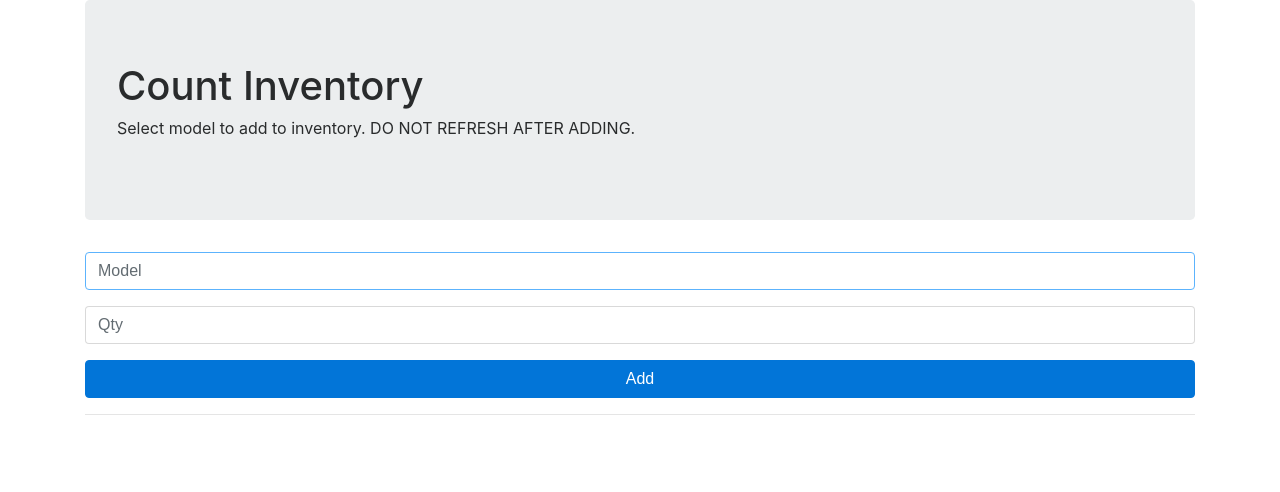
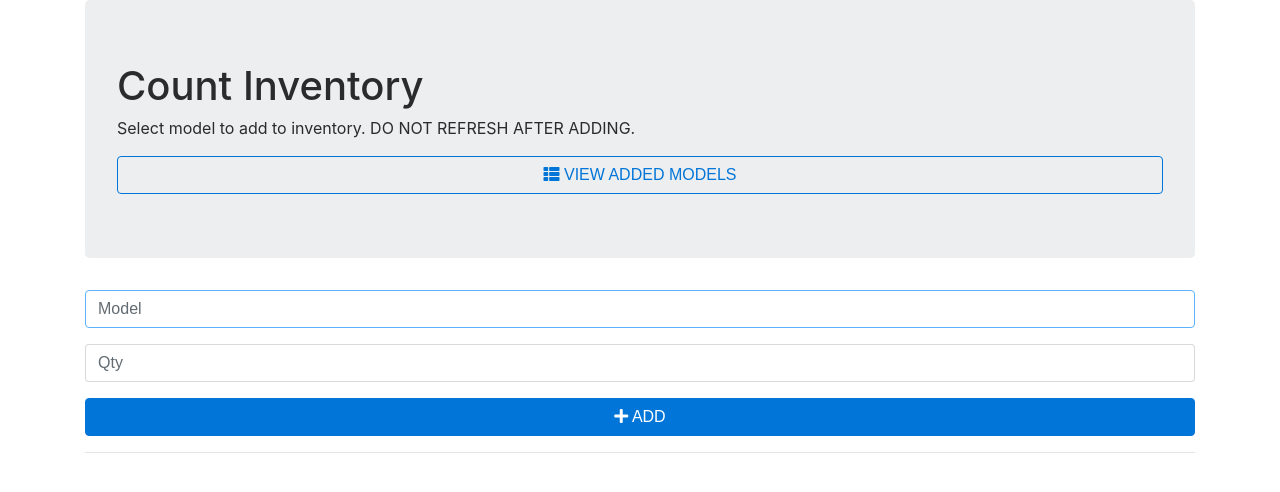
Before and after one commit to balpreetpunia/inven-count, a PHP site: page /ra.php in a window 1280 px wide. Shown: the top 492 px of the page. Run offline with PHP 8.4, Linux system fonts and the light colour scheme; some libraries are stand-ins or nearby versions.

Commit message:
Bug fix, ra.php

```diff
--- a/ra.php
+++ b/ra.php
@@ -7,27 +7,30 @@ $model = strtoupper($model);
 $qty = !empty($_POST['qty']) ? $_POST['qty'] : 1;
 $error = -1;
 $time = date("Y-m-d H:i:s");
-
+$postQty = 0;
 
 require "shared/connect.php";
 
 if ($model != ''){
 
-    $sql = "select model from inventory_ra where model = '$model'";
+    $sql = "select model, qty_in_hand, counted from inventory_ra where model = '$model'";
     $sth = $dbh->prepare($sql);
     $sth->execute();
+    $available = $sth->fetchAll();
     $count = $sth->rowCount();
 
     if($count > 0){
         if($qty == '') {
-            $sql = "UPDATE inventory_ra SET counted = counted +1 , Last_Updated = '$time' WHERE model = '$model'";
+            $sql = "UPDATE inventory_ra SET counted = counted +1 WHERE model = '$model'";
             $dbh->exec($sql);
             $error = 0;
+            $postQty = 1;
         }
         else{
-            $sql = "UPDATE inventory_ra SET counted = counted +$qty , Last_Updated = '$time' WHERE model = '$model'";
+            $sql = "UPDATE inventory_ra SET counted = counted +$qty WHERE model = '$model'";
             $dbh->exec($sql);
             $error = 0;
+            $postQty = $qty;
         }
     }
     else{
@@ -46,13 +49,14 @@ $dbh=null;
     <meta name="viewport" content="width=device-width, initial-scale=1">
     <link rel="stylesheet" href="https://maxcdn.bootstrapcdn.com/bootstrap/4.0.0-beta.3/css/bootstrap.min.css" integrity="sha384-Zug+QiDoJOrZ5t4lssLdxGhVrurbmBWopoEl+M6BdEfwnCJZtKxi1KgxUyJq13dy" crossorigin="anonymous">
     <link rel="stylesheet" href="https://ajax.googleapis.com/ajax/libs/jqueryui/1.10.1/themes/base/minified/jquery-ui.min.css" type="text/css" />
-    <link href="https://maxcdn.bootstrapcdn.com/font-awesome/4.6.2/css/font-awesome.min.css" rel="stylesheet" integrity="sha384-aNUYGqSUL9wG/vP7+cWZ5QOM4gsQou3sBfWRr/8S3R1Lv0rysEmnwsRKMbhiQX/O" crossorigin="anonymous">
+    <link rel="stylesheet" href="https://use.fontawesome.com/releases/v5.0.13/css/all.css" integrity="sha384-DNOHZ68U8hZfKXOrtjWvjxusGo9WQnrNx2sqG0tfsghAvtVlRW3tvkXWZh58N9jp" crossorigin="anonymous">
 </head>
 <body>
 <div class="container" id="container1">
     <div class="jumbotron">
         <h1>Count Inventory</h1>
         <p>Select model to add to inventory. DO NOT REFRESH AFTER ADDING.</p>
+        <button class="btn btn-outline-primary w-100" onclick="location='view.php'"><i class="fas fa-th-list"></i> VIEW ADDED MODELS</button>
     </div>
     <div class="input-field">
         <form id="calculator" method="post" action="">
@@ -63,13 +67,14 @@ $dbh=null;
                 <input id="qty" name="qty" class="form-control" placeholder="Qty" type="number" />
             </div>
             <div class="btn-group d-flex" role="group">
-                <button class="btn btn-primary w-100" id="generate" type="submit">Add</button>
+                <button class="btn btn-primary w-100" id="generate" type="submit"><i class="fas fa-plus"></i> ADD</button>
             </div>
         </form>
     </div>
     <hr>
     <?php
-    if ($error==0){echo"<h3 class='text-center'>$model Added</h3>";}
+    if ($error==0){
+        echo"<h3 class='text-center'>$model Added</h3><br><h6 class='text-center'>In Hand: ".$available[0]['qty_in_hand']." Counted: ".($available[0]['counted']+($postQty))."</h6>";}
     elseif($error ==1){
         echo "<h3 class='text-center'>Model not found <a href='add_ra.php?model=$model&qty=$qty'>Add $model to Database Qty : $qty</a></h3>";
     }
```
